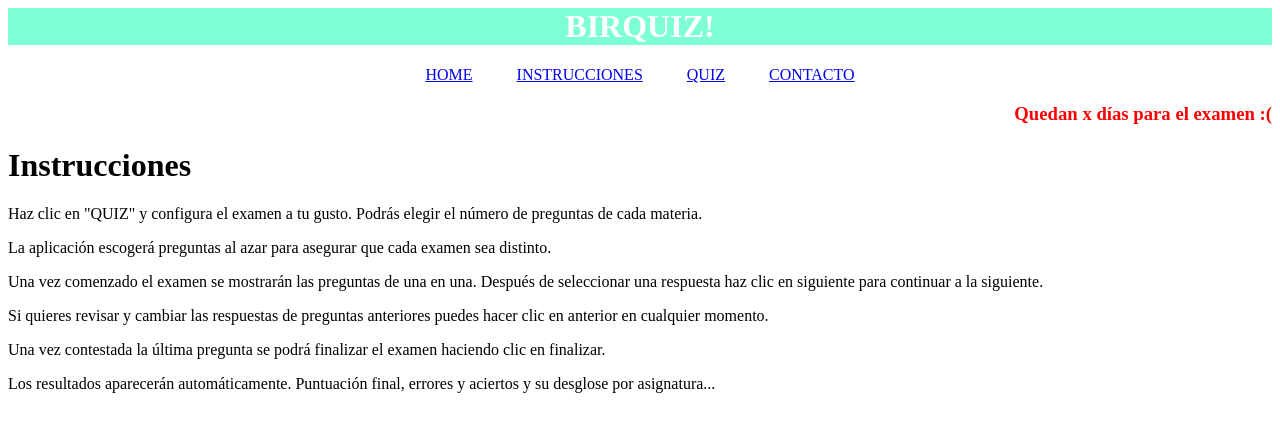
After one commit to Sergio95MC/webBIR, a Django app: page /instrucciones/ in a window 1280 px wide. The commit adds this page. Shown: the top 432 px of the page. Run offline with Django 3.2, Linux system fonts and the light colour scheme.

Commit message:
barra de navegación

```diff
--- /dev/null
+++ b/BIRQUIZ/BIRQUIZ/templates/instrucciones.html
@@ -0,0 +1,17 @@
+{% extends 'base.html' %}
+
+{% block title %} BIRQUIZ! {% endblock %}
+
+{% block content %}
+
+<h1>Instrucciones</h1>
+<p>Haz clic en "QUIZ" y configura el examen a tu gusto. Podrás elegir el número de preguntas de cada materia.</p>
+<p>La aplicación escogerá preguntas al azar para asegurar que cada examen sea distinto.</p>
+<p>Una vez comenzado el examen se mostrarán las preguntas de una en una. Después de seleccionar una respuesta haz clic en
+    siguiente para continuar a la siguiente. </p>
+<p>Si quieres revisar y cambiar las respuestas de preguntas anteriores puedes hacer clic en anterior en cualquier momento.</p>
+<p>Una vez contestada la última pregunta se podrá finalizar el examen haciendo clic en finalizar.</p>
+<p>Los resultados aparecerán automáticamente. Puntuación final, errores y aciertos y su desglose por asignatura...</p>
+
+
+{% endblock %}
--- a/BIRQUIZ/BIRQUIZ/templates/superior/barra.html
+++ b/BIRQUIZ/BIRQUIZ/templates/superior/barra.html
@@ -16,10 +16,10 @@
 
     <body>
         <ul id = "barra" style="text-align: center;">
-            <li>Inicio</li>
-            <li>Instrucciones</li>
-            <li>QUIZ</li>
-            <li>Contacto</li>
+            <li><a href="{% url 'inicio' %}">Home</a></li>
+            <li><a href="{% url 'instrucciones' %}">Instrucciones</a></li>
+            <li><a href="{% url 'quiz' %}">QUIZ</a></li>
+            <li><a href="{% url 'contacto' %}">Contacto</a></li>
         </ul>
     </body>
 
--- a/BIRQUIZ/quiz/urls.py
+++ b/BIRQUIZ/quiz/urls.py
@@ -2,6 +2,9 @@ from django.urls import path
 from . import views
 
 urlpatterns = [
-    path('intro/', views.intro, name = "página de inicio"),
+    path('intro/', views.intro, name = "inicio"),
+    path('instrucciones/', views.instrucciones, name = "instrucciones"),
+    path('QUIZ/', views.QUIZ, name = "quiz"),
+    path('CONTACTO/', views.contacto, name = "contacto"),
 
 ]
--- a/BIRQUIZ/quiz/views.py
+++ b/BIRQUIZ/quiz/views.py
@@ -10,3 +10,19 @@ def intro(request):
 
     fecha_actual = datetime.datetime.now().date
     return render(request, 'intro.html', {'dameFecha':fecha_actual})
+
+
+
+
+def instrucciones(request):
+
+    return render(request, 'instrucciones.html')
+
+
+def QUIZ(request):
+
+    return render(request, 'quiz.html')
+
+def contacto(request):
+
+    return render(request, 'contacto.html')
```
Also changed, not shown: BIRQUIZ/BIRQUIZ/templates/contacto.html (added, +11 -0 lines), BIRQUIZ/BIRQUIZ/templates/quiz.html (added, +13 -0 lines).
